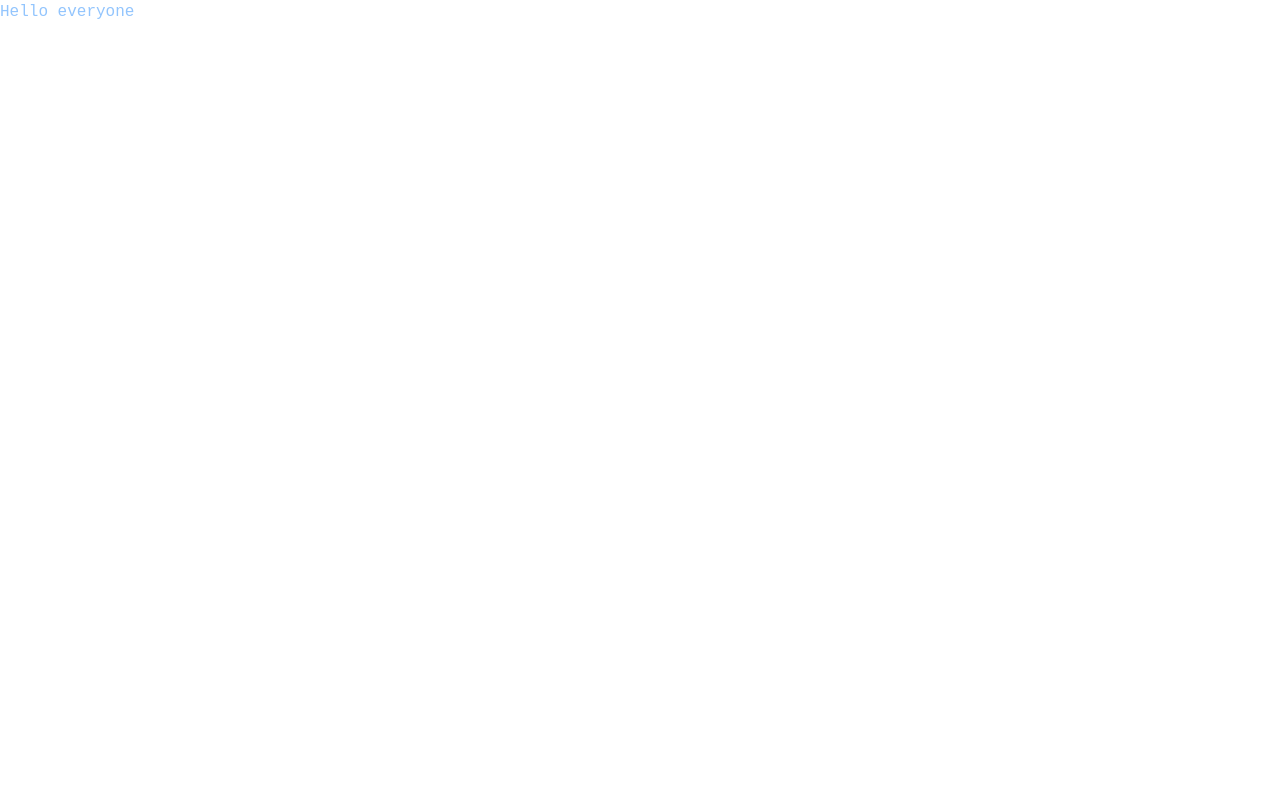
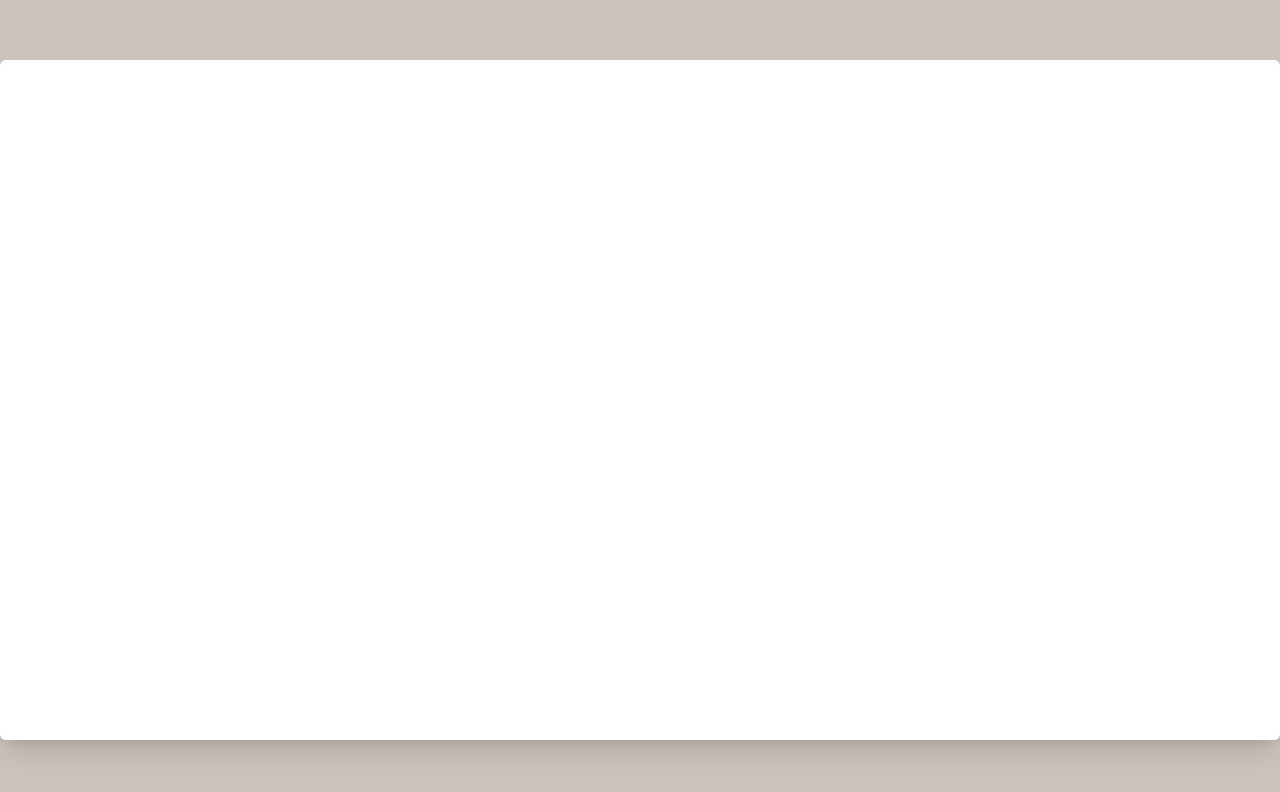
Before and after one commit to KrishnaDhingra/chat-app, a React (Create React App) app: page / in a window 1280 px wide. Shown: the top 792 px of the page. Built offline with nearby package versions, Linux system fonts and the light colour scheme.

Commit message:
Changing the color of the background and giving max-width and max-height to the main body

```diff
--- a/src/App.js
+++ b/src/App.js
@@ -2,7 +2,8 @@ import './index.css'
 
 function App() {
   return (
-    <div className="text-blue-300">Hello everyone</div>
+    <div className="max-h-[85vh] max-w-[1370px] w-screen h-screen bg-white grow self-stretch rounded-md shadow-xl">
+    </div>
   );
 }
 
--- a/src/index.css
+++ b/src/index.css
@@ -4,5 +4,12 @@
 
 body {
   margin: 0;
-  font-family: 'Courier New', Courier, monospace
+  font-family: 'Courier New', Courier, monospace;
+  background-color: #CDC3BA;
+  height: 100vh;
+  width: 100vw;
+  display: flex;
+  justify-content: center;
+  align-items: center;
+
 }
```
Also changed, not shown: src/components/navbar.js (added).
